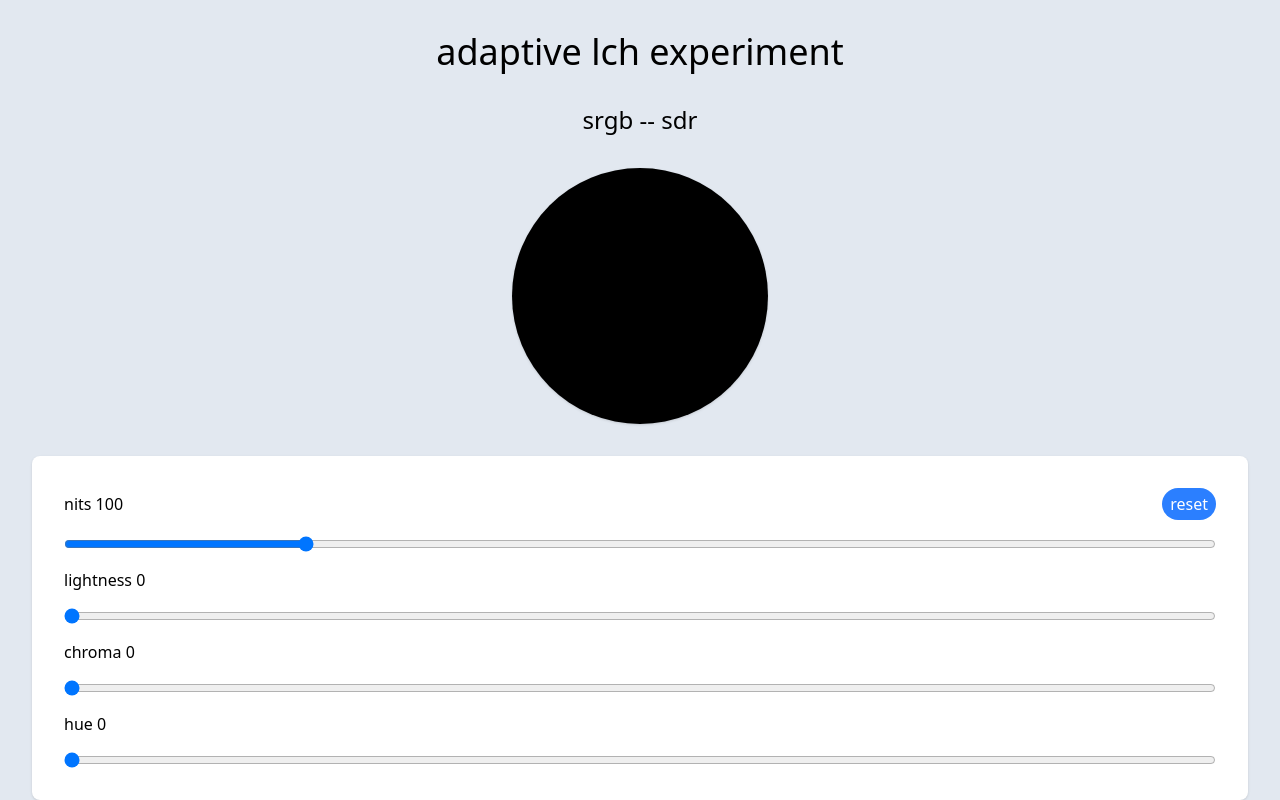
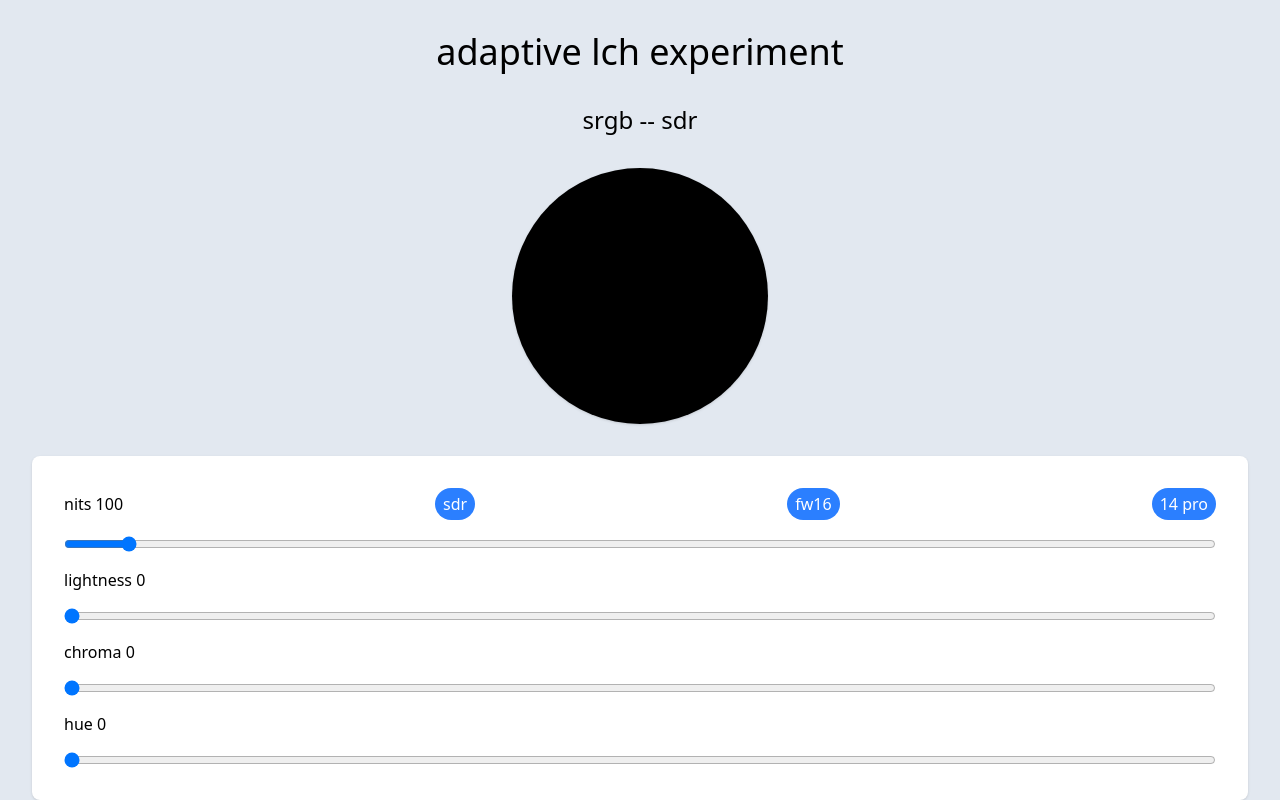
Before and after one commit to Manueljlin/adaptive-lch, a Vue app: page / in a window 1280 px wide. Built offline with nearby package versions, Linux system fonts and the light colour scheme.

Commit message:
i actually want the nits slider value to not get clamped lol

```diff
--- a/src/App.vue
+++ b/src/App.vue
@@ -3,9 +3,6 @@ import { computed, reactive, ref } from 'vue'
 import type { RGB } from './types/RGB'
 import { adaptiveLuminosity, oklchToRgb } from './shared/color-utils'
 import { match } from 'ts-pattern'
-
-// fw16 is technically 500 but rtings measured it at this
-const currentDisplayMaxNits = ref(485)
 
 const supportsP3  = matchMedia('(color-gamut: p3)').matches
 const supportsHdr = matchMedia('(dynamic-range: high)').matches
@@ -159,13 +156,29 @@ const palette = computed(() =>
             adaptiveLchState.nits = 100
           }"
         >
-          reset
+          sdr
+        </button>
+        <button
+          class="px-2 py-1 bg-blue-500 rounded-full text-white"
+          @click="() => {
+            adaptiveLchState.nits = 485
+          }"
+        >
+          fw16
+        </button>
+        <button
+          class="px-2 py-1 bg-blue-500 rounded-full text-white"
+          @click="() => {
+            adaptiveLchState.nits = 1600
+          }"
+        >
+          14 pro
         </button>
       </span>
       <input
         type="range"
         min="0"
-        :max="currentDisplayMaxNits"
+        max="2000"
         step="1"
         v-model.number="adaptiveLchState.nits"
       />
--- a/src/shared/color-utils.ts
+++ b/src/shared/color-utils.ts
@@ -152,7 +152,7 @@ export const adaptiveLuminosity = (
    t: number,
   maxLuminance: number = 100 // default to 100cd/m^2 which is sdr
 ) => {
-  const clampedLum = Math.max(30, Math.min(100, maxLuminance))
+  const clampedLum = Math.max(0.01, Math.min(10000, maxLuminance))
   const tInterp    = (clampedLum - 30) / 70
   const gamma      = 0.205 + tInterp * 0.015
 
```
